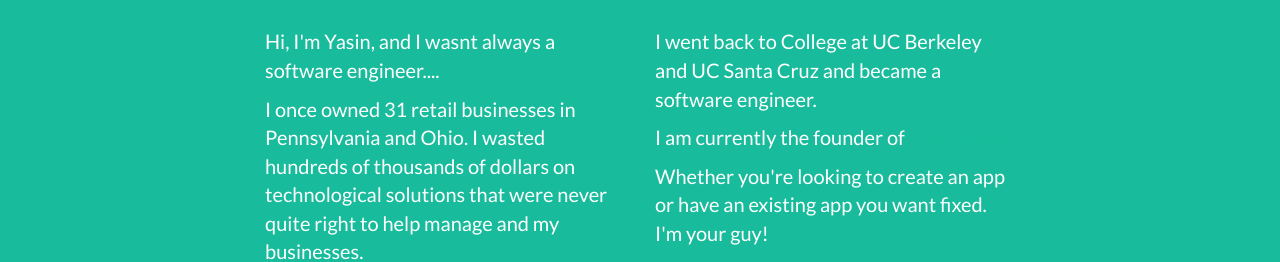
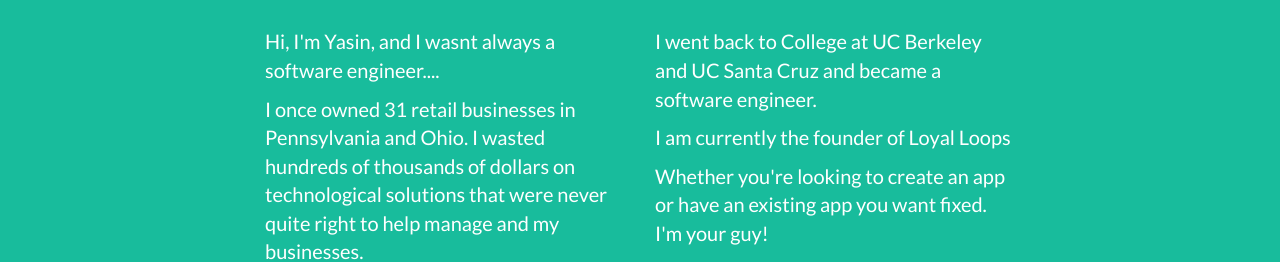
Before and after one commit to yshuman1/site, a website: page index.html in a window 1280 px wide. Shown: the part 1541-1803 px from the top of the page. Drawn offline with nearby package versions, Linux system fonts and the light colour scheme.

Commit message:
fixed color of anchor a

```diff
--- a/index.html
+++ b/index.html
@@ -143,7 +143,7 @@
 
                 </div>
                 <div class="col-lg-4">
-                    <p>I went back to College at UC Berkeley and UC Santa Cruz and became a software engineer.</p><p>I am currently the founder of <a href="http://www.loyalloops.com">Loyal Loops</a></p><p>Whether you're looking to create an app or have an existing app you want fixed. I'm your guy!</p>
+                    <p>I went back to College at UC Berkeley and UC Santa Cruz and became a software engineer.</p><p>I am currently the founder of <a style="color: white" href="http://www.loyalloops.com">Loyal Loops</a></p><p>Whether you're looking to create an app or have an existing app you want fixed. I'm your guy!</p>
                 </div>
 
             </div>
```
